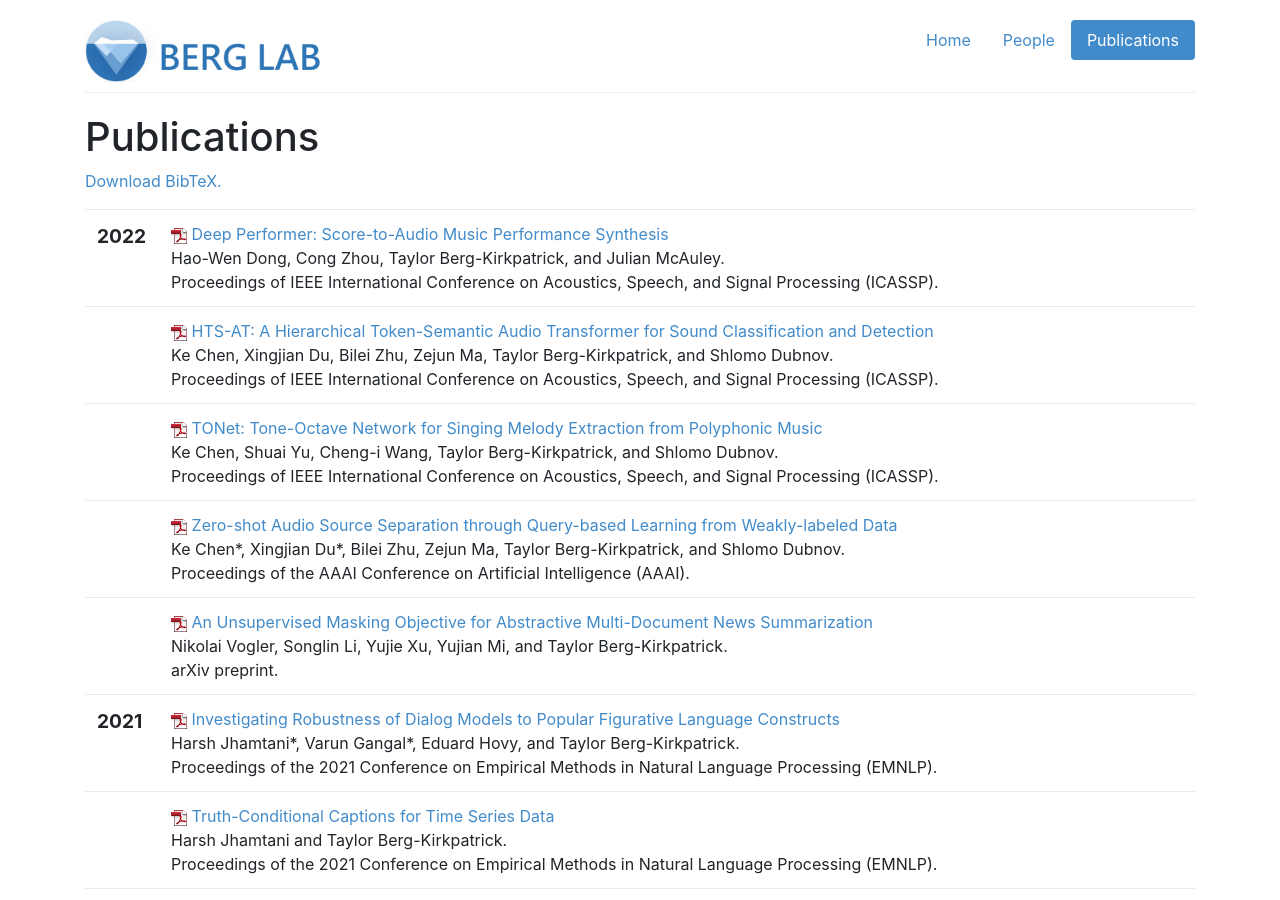
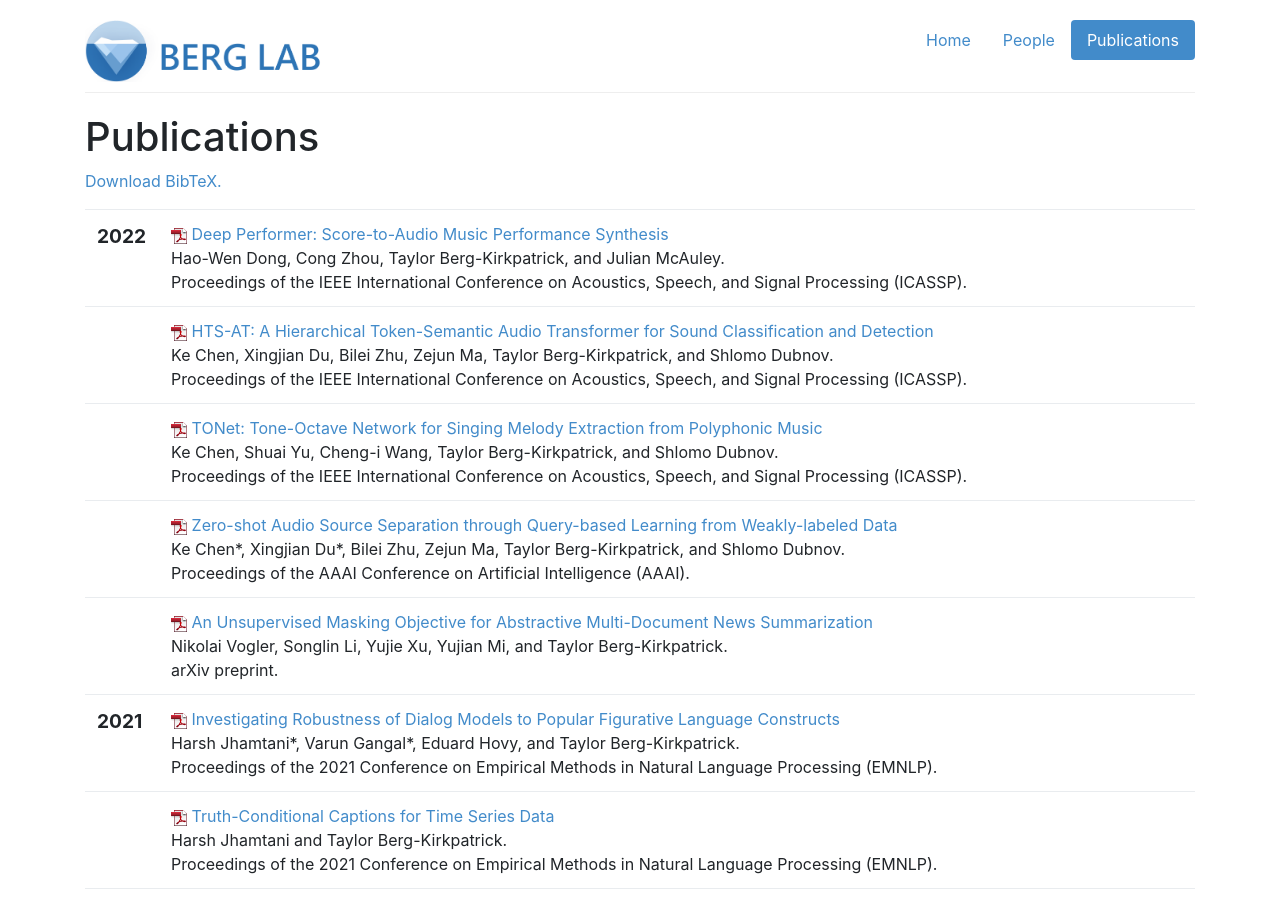
Before and after one commit to icebergnlp/icebergnlp.github.io, a Jekyll site: the page built from publications.html, in a window 1280 px wide and 900 px high. Built offline with Jekyll 4.4.1, drawn with Linux system fonts in a browser that asks for light colours.

Commit message:
Minor change to conference name

```diff
--- a/_includes/pubs.html
+++ b/_includes/pubs.html
@@ -19,7 +19,7 @@
 			<span class="authors">
 				Hao-Wen Dong, Cong Zhou, Taylor Berg-Kirkpatrick, and Julian McAuley.
 			</span><br />
-			<span class="venuetype"></span><span class="venue">Proceedings of IEEE International Conference on Acoustics, Speech, and Signal Processing (ICASSP)</span>.
+			<span class="venuetype"></span><span class="venue">Proceedings of the IEEE International Conference on Acoustics, Speech, and Signal Processing (ICASSP)</span>.
 			<br />
 			<span class="links">
 			</span>
@@ -41,7 +41,7 @@
 			<span class="authors">
 				Ke Chen, Xingjian Du, Bilei Zhu, Zejun Ma, Taylor Berg-Kirkpatrick, and Shlomo Dubnov.
 			</span><br />
-			<span class="venuetype"></span><span class="venue">Proceedings of IEEE International Conference on Acoustics, Speech, and Signal Processing (ICASSP)</span>.
+			<span class="venuetype"></span><span class="venue">Proceedings of the IEEE International Conference on Acoustics, Speech, and Signal Processing (ICASSP)</span>.
 			<br />
 			<span class="links">
 			</span>
@@ -63,7 +63,7 @@
 			<span class="authors">
 				Ke Chen, Shuai Yu, Cheng-i Wang, Taylor Berg-Kirkpatrick, and Shlomo Dubnov.
 			</span><br />
-			<span class="venuetype"></span><span class="venue">Proceedings of IEEE International Conference on Acoustics, Speech, and Signal Processing (ICASSP)</span>.
+			<span class="venuetype"></span><span class="venue">Proceedings of the IEEE International Conference on Acoustics, Speech, and Signal Processing (ICASSP)</span>.
 			<br />
 			<span class="links">
 			</span>
--- a/bib/berglab-pubs.bib
+++ b/bib/berglab-pubs.bib
@@ -1,7 +1,7 @@
 @inproceedings{dong2022deep,
   title={Deep Performer: Score-to-Audio Music Performance Synthesis},
   author={Dong, Hao-Wen and Zhou, Cong and Berg-Kirkpatrick, Taylor and McAuley, Julian},
-  booktitle={Proceedings of IEEE International Conference on Acoustics, Speech, and Signal Processing (ICASSP)},
+  booktitle={Proceedings of the IEEE International Conference on Acoustics, Speech, and Signal Processing (ICASSP)},
   year={2022},
   month = feb,
   url = "https://arxiv.org/pdf/2202.06034.pdf"
@@ -10,7 +10,7 @@
 @inproceedings{chen2022htsat,
   title = {HTS-AT: A Hierarchical Token-Semantic Audio Transformer for Sound Classification and Detection},
   author = {Chen, Ke and Du, Xingjian and Zhu, Bilei and Ma, Zejun and Berg-Kirkpatrick, Taylor and Dubnov, Shlomo},
-  booktitle = {Proceedings of IEEE International Conference on Acoustics, Speech, and Signal Processing (ICASSP)},
+  booktitle = {Proceedings of the IEEE International Conference on Acoustics, Speech, and Signal Processing (ICASSP)},
   year = {2022},
   month = feb,
   url = "https://arxiv.org/pdf/2202.00874.pdf"
@@ -19,7 +19,7 @@
 @inproceedings{chen2022tonet,
   title = {TONet: Tone-Octave Network for Singing Melody Extraction from Polyphonic Music},
   author = {Chen, Ke and Yu, Shuai and Wang, Cheng-i and Berg-Kirkpatrick, Taylor and Dubnov, Shlomo},
-  booktitle = {Proceedings of IEEE International Conference on Acoustics, Speech, and Signal Processing (ICASSP)},
+  booktitle = {Proceedings of the IEEE International Conference on Acoustics, Speech, and Signal Processing (ICASSP)},
   year = {2022},
   month = feb,
   url = "https://arxiv.org/pdf/2202.00951.pdf"
```
